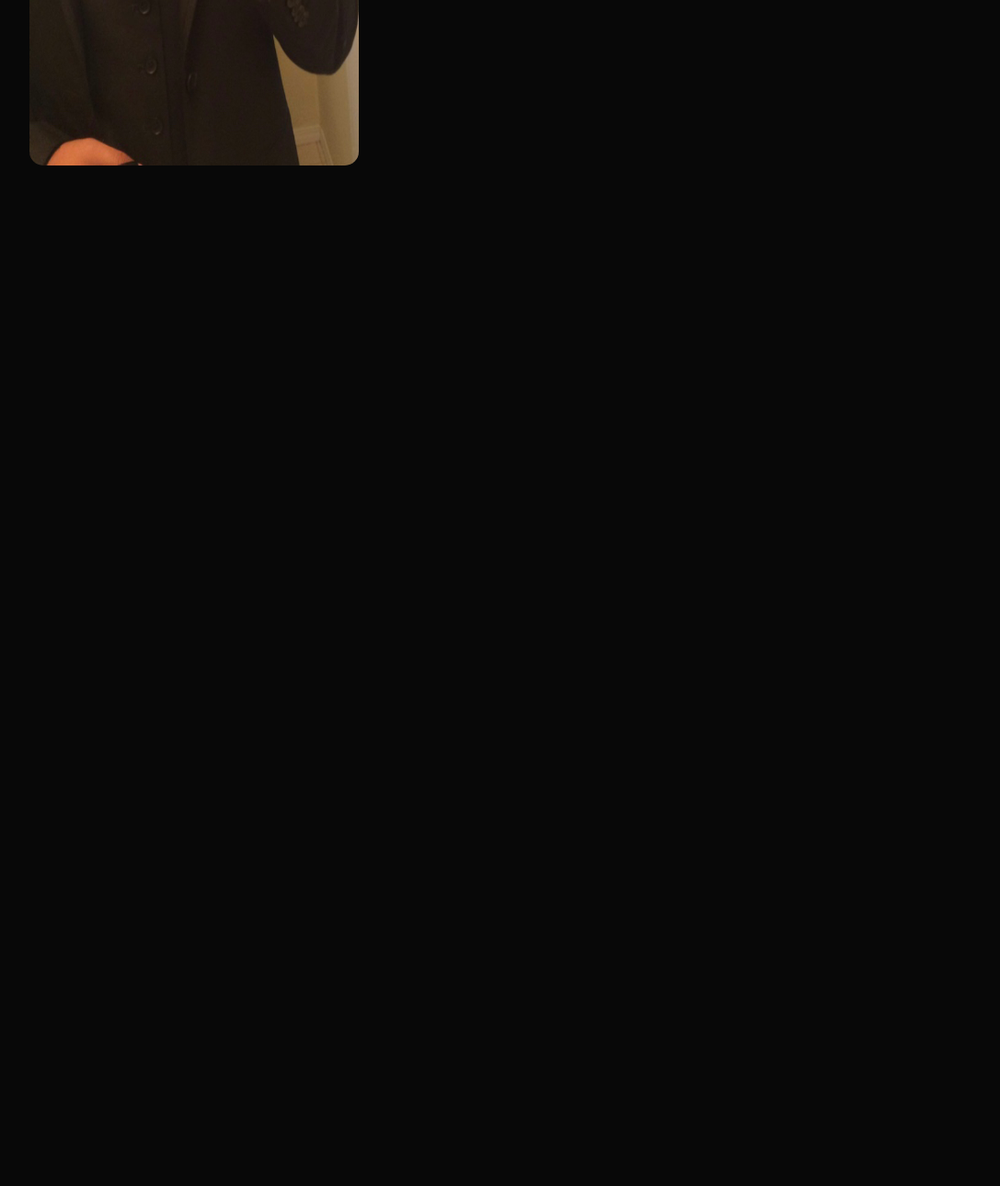
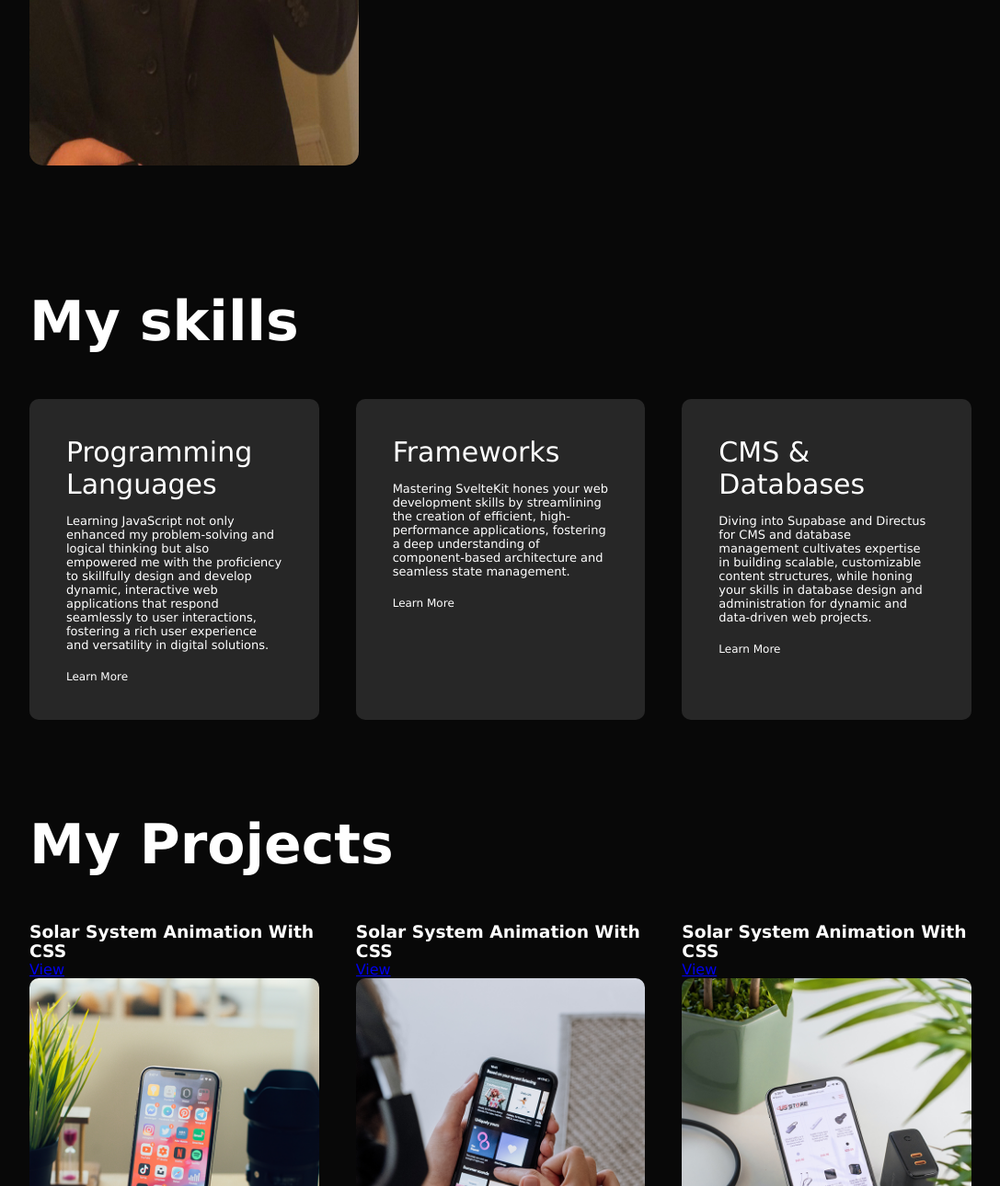
Before and after one commit to jdvgsa/my-portfolio, a plain HTML site: page index.html in a window 1280 px wide. Shown: the part 1510-2800 px from the top of the page at 92% size, without its empty margins (96-1183 px from the left). Before the commit the page ends 1784 px from the top, so only its background shows below. Drawn offline with Linux system fonts and the light colour scheme.

Commit message:
created project and skills section styled and html content

```diff
--- a/index.html
+++ b/index.html
@@ -3,7 +3,8 @@
 <head>
     <meta charset="UTF-8">
     <meta name="viewport" content="width=device-width, initial-scale=1.0">
-    <!-- <script src="scripts.js" type="module" defer></script> -->
+    <script src="scripts.js" type="module" defer></script>
+    <script src="scripts.js" type="module" defer></script>
     <title>John Dagsa</title>
     <link rel="stylesheet" href="main.css">
 
@@ -25,7 +26,7 @@
             </nav>
             <div class="header-text">
             <p>Web Developer</p>
-            <h1><span>Welcome</span><br>To My Portfolio.</h1>
+            <h1><span>Hi, I'm John</span><br>Welcome To My<br>Portfolio</h1>
         </div>
         </div>
     </div>
@@ -40,7 +41,7 @@
                 </div>
                 <div class="about-column-2">
                     <h1 class="sub-title">About Me</h1>
-                    <p>Lorem ipsum dolor sit amet, consectetur adipisicing elit. Voluptas maiores voluptatibus reiciendis facere, autem, earum at doloribus aut ut saepe excepturi porro! Expedita qui suscipit ipsum adipisci dignissimos modi eveniet?</p>
+                    <p>In the vibrant realm of web development at SAIT, I find myself immersed in a dynamic learning journey. From traversing the intriguing landscapes of Content Management Systems and Databases through Supabase and Directus, to sculpting stylish interfaces with Tailwind CSS, and diving into the efficiency through the SvelteKit Framework, each tool has contributed its own unique touch to my creative toolkit. Through my learning journey in SAIT, I've come to realize that I enjoy designing and developing websites while working with HTML, CSS, and JavaScript. Each project becomes a welcome opportunity to learn and come up with new ideas as well as reinforce my knowledge on concepts that I've previously learned. I'm excited about facing new challenges and seeing how much further I can push myself in my coding journey.</p>
 
                     <div class="tab-titles">
                         <p class="tab-links active-link" onclick="openTab('skills')">Skills</p>
@@ -77,6 +78,81 @@
         </div>
     </div>
 
+    <!-- -----------------services ---------------- -->
+
+    <div id="myskills">
+        <div class="container">
+            <h1 class="sub-title">My skills</h1>
+            <div class="skills">
+
+                <div>
+                    <h2>Programming Languages</h2>
+                    <p>Learning JavaScript not only enhanced my problem-solving and logical thinking but also empowered me with the proficiency to skillfully design and develop dynamic, interactive web applications that respond seamlessly to user interactions, fostering a rich user experience and versatility in digital solutions.</p>
+                    <a href="#">Learn More</a>
+                </div>
+                <div>
+                    <h2>Frameworks</h2>
+                    <p>Mastering SvelteKit hones your web development skills by streamlining the creation of efficient, high-performance applications, fostering a deep understanding of component-based architecture and seamless state management.</p>
+                    <a href="#">Learn More</a>
+                </div>
+                <div>
+                    <h2>CMS & Databases</h2>
+                    <p>Diving into Supabase and Directus for CMS and database management cultivates expertise in building scalable, customizable content structures, while honing your skills in database design and administration for dynamic and data-driven web projects.
+                    </p>
+                    <a href="#">Learn More</a>
+                </div>
+            </div>
+        </div>
+    </div>
+
+
+    <!-- ----------- portfolio ----------- -->
+
+    <div id="portfolio">
+        <div class="container">
+            <h1 class="sub-title">My Projects</h1>
+            <div class="project-list">
+
+                <div class="work">
+                    <div class="layer">
+                        <h3>Solar System Animation With CSS</h3>
+                        <a href="#">View</a>
+                    </div>
+                    <img src="images/work-1.png">
+                </div>
+
+                <div class="work">
+                    <div class="layer">
+                        <h3>Solar System Animation With CSS</h3>
+                        <a href="#">View</a>
+                    </div>
+                    <img src="images/work-2.png">
+                </div>
+
+                <div class="work">
+                    <div class="layer">
+                        <h3>Solar System Animation With CSS</h3>
+                        <a href="#">View</a>
+                    </div>
+                    <img src="images/work-3.png">
+                </div>
+            </div>
+        </div>
+    </div>
+
+
+
+
+
+
+
+
+
+
+
+
+
+
 <script>
     var tabLinks = document.getElementsByClassName("tab-links");
     var tabContents = document.getElementsByClassName("tab-contents");
@@ -92,7 +168,8 @@ function openTab(tabname) {
     }
     event.currentTarget.classList.add("active-link");
     document.getElementById(tabname).classList.add("active-tab");
-}
+
+    }
 </script>
 
 
--- a/main.css
+++ b/main.css
@@ -161,3 +161,70 @@ nav ul li a:hover::after {
 .tab-contents.active-tab {
     display: block;
 }
+
+/* -------- Skills Styling ---------- */
+
+#myskills {
+    padding: 30px 0;
+
+}
+
+.skills {
+    display: grid;
+    grid-template-columns: repeat(auto-fit, minmax(250px, 1fr));
+    grid-gap: 40px;
+    margin-top: 50px;
+}
+
+.skills div {
+    background: rgba(128, 128, 128, 0.26);
+    padding: 40px;
+    font-size: 13px;
+    font-weight: 300;
+    border-radius: 10px;
+    transition: background 0.5s, transform 0.5s;
+}
+
+.skills div h2 {
+    font-size: 30px;
+    font-weight: 500;
+    margin-bottom: 15px;
+}
+
+.skills div a {
+    text-decoration: none;
+    color: white;
+    font-size: 12px;
+    margin-top: 20px;
+    display: inline-block;
+}
+
+.skills div:hover {
+    background: rebeccapurple;
+    transform: translateY(-10px);
+}
+
+/* ----------------- portfolio css ----------- */
+
+#portfolio {
+    padding: 50px 0;
+}
+
+.project-list {
+    display: grid;
+    grid-template-columns: repeat(auto-fit, minmax(250px, 1fr));
+    grid-gap: 40px;
+    margin-top: 50px;
+}
+
+.work {
+    border-radius: 10px;
+    position: relative;
+    overflow: hidden;
+}
+
+.work img {
+    width: 100%;
+    border-radius: 10px;
+    display: block;
+}
--- a/scripts.js
+++ b/scripts.js
@@ -1,14 +1,15 @@
-var tabLinks = document.getElementsByClassName("tab-links");
-var tabContents = document.getElementsByClassName("tab-contents");
+//     var tabLinks = document.getElementsByClassName("tab-links");
+//     var tabContents = document.getElementsByClassName("tab-contents");
 
-function openTab(tabname) {
-    for(tablink of tabLinks){
-        tablink.classList.remove("active-link")
-    }
-}
+// function openTab(tabname) {
+//     for(tabLink of tabLinks){
+//         tabLink.classList.remove("active-link");
+//     }
 
-function openTab(tabname) {
-    for(tabcontent of tabContents){
-        tabcontent.classList.remove("active-tab")
-    }
-}
+
+//     for(tabContent of tabContents){
+//         tabContent.classList.remove("active-tab");
+//     }
+//     event.currentTarget.classList.add("active-link");
+//     document.getElementById(tabname).classList.add("active-tab");
+// }
```
Also changed, not shown: images/code.jpg (added), images/hero.jpg (added).
